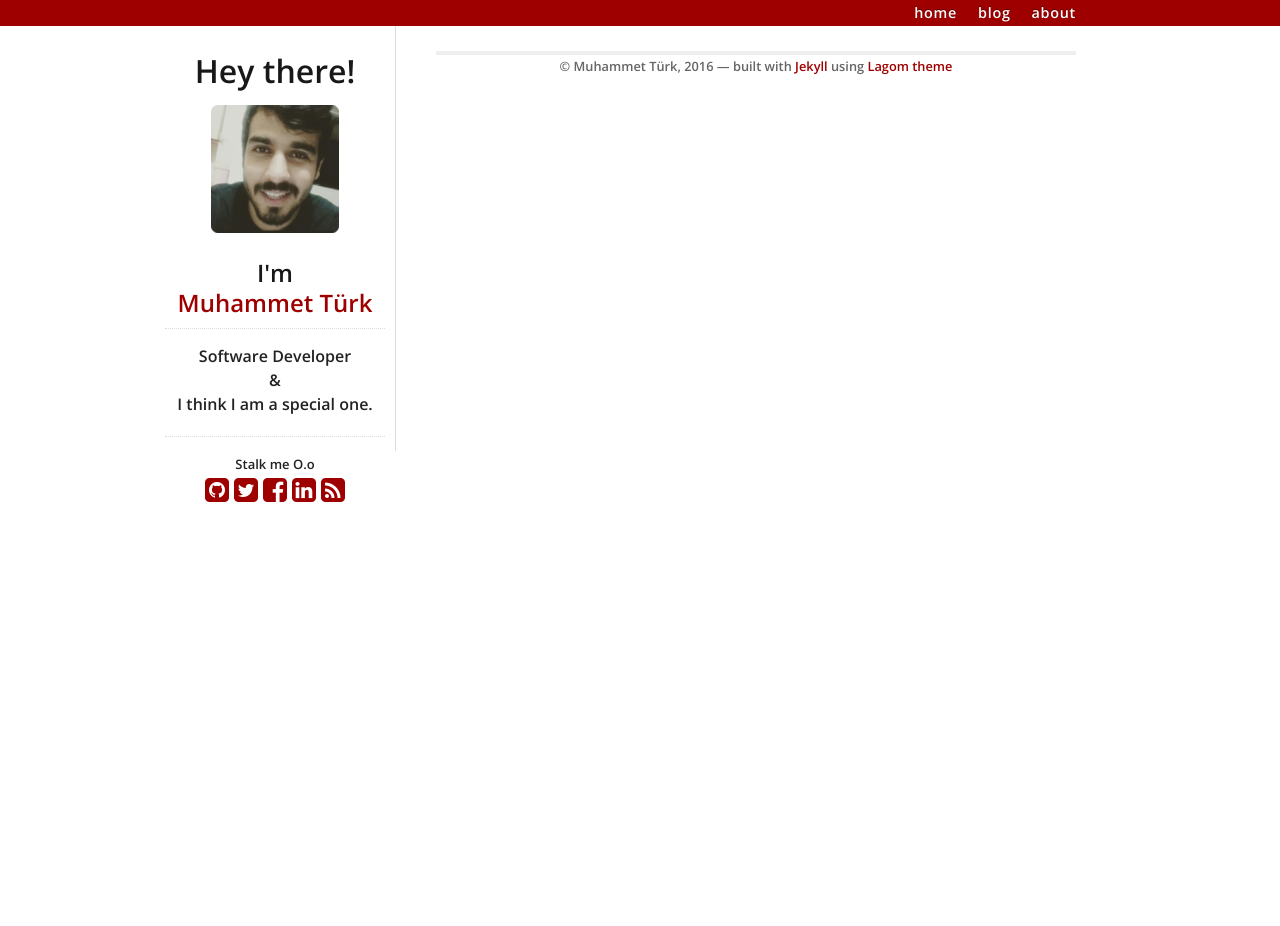
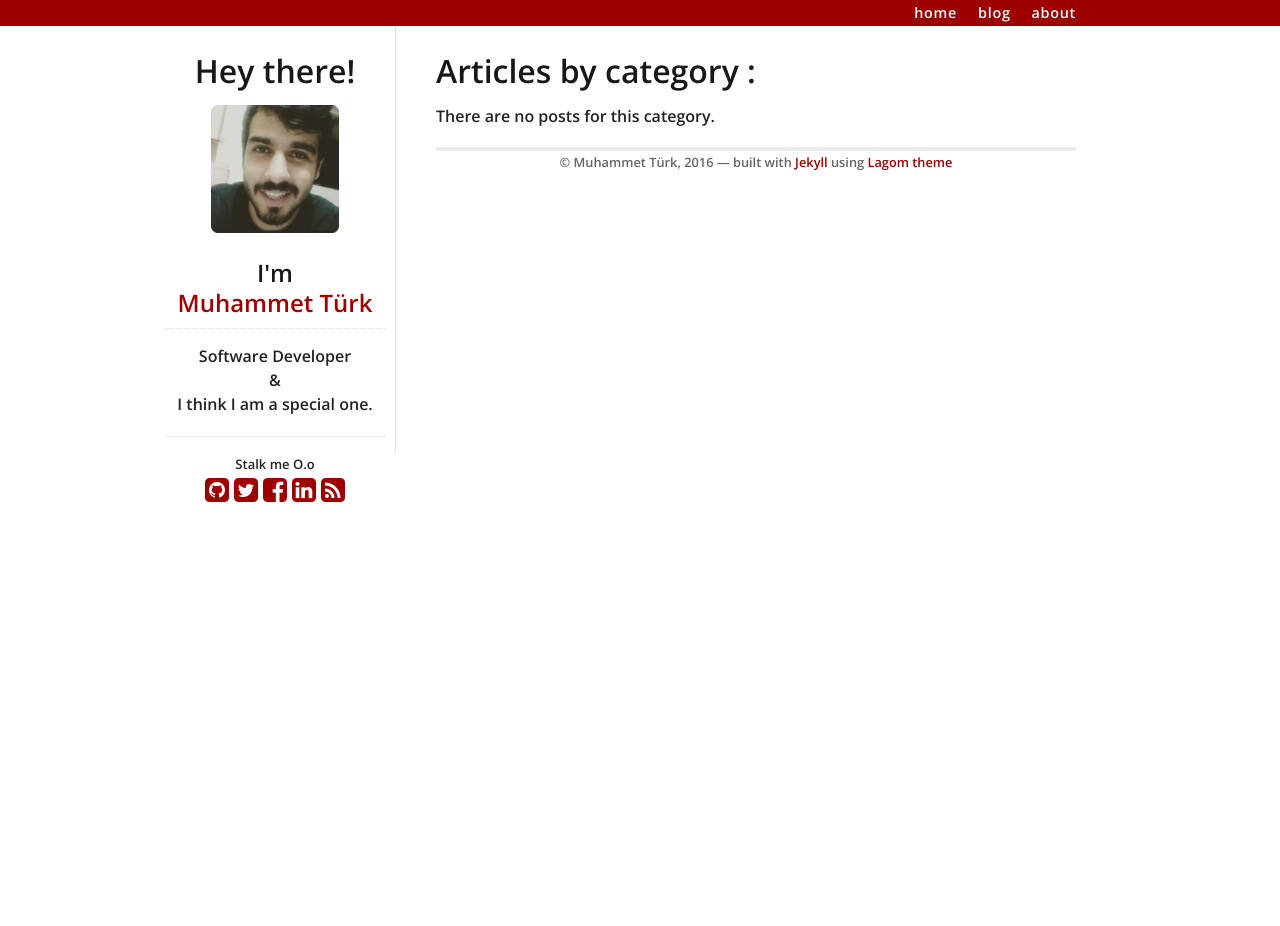
Before and after one commit to mturk111/mturk111.github.io, a Jekyll site: the page built from blog/tag.html, in a window 1280 px wide. Built offline with Jekyll 4.4.1, drawn with Linux system fonts in a browser that asks for light colours; nearby versions of some CDN libraries.

Commit message:
Update tag.html

```diff
--- a/blog/tag.html
+++ b/blog/tag.html
@@ -1,33 +1,14 @@
 ---
 layout: default
-title: Tag
 ---
 
-{% comment %}
-=======================
-The following part extracts all the tags from your posts and sort tags, so that you do not need to manually collect your tags to a place.
-=======================
-{% endcomment %}
-{% assign rawtags = "" %}
-{% for post in site.posts %}
-	{% assign ttags = post.tags | join:'|' | append:'|' %}
-	{% assign rawtags = rawtags | append:ttags %}
-{% endfor %}
-{% assign rawtags = rawtags | split:'|' | sort %}
-
-{% comment %}
-=======================
-The following part removes dulpicated tags and invalid tags like blank tag.
-=======================
-{% endcomment %}
-{% assign tags = "" %}
-{% for tag in rawtags %}
-	{% if tag != "" %}
-		{% if tags == "" %}
-			{% assign tags = tag | split:'|' %}
-		{% endif %}
-		{% unless tags contains tag %}
-			{% assign tags = tags | join:'|' | append:'|' | append:tag | split:'|' %}
-		{% endunless %}
-	{% endif %}
-{% endfor %}
+<h1>Articles by category :</h1>
+<div>
+    {% if site.categories[page.category] %}
+        {% for post in site.categories[page.category] %}
+            <a href="{{ post.url }}/">{{ post.title }}</a>
+        {% endfor %}
+    {% else %}
+        <p>There are no posts for this category.</p>
+    {% endif %}
+</div>
```
